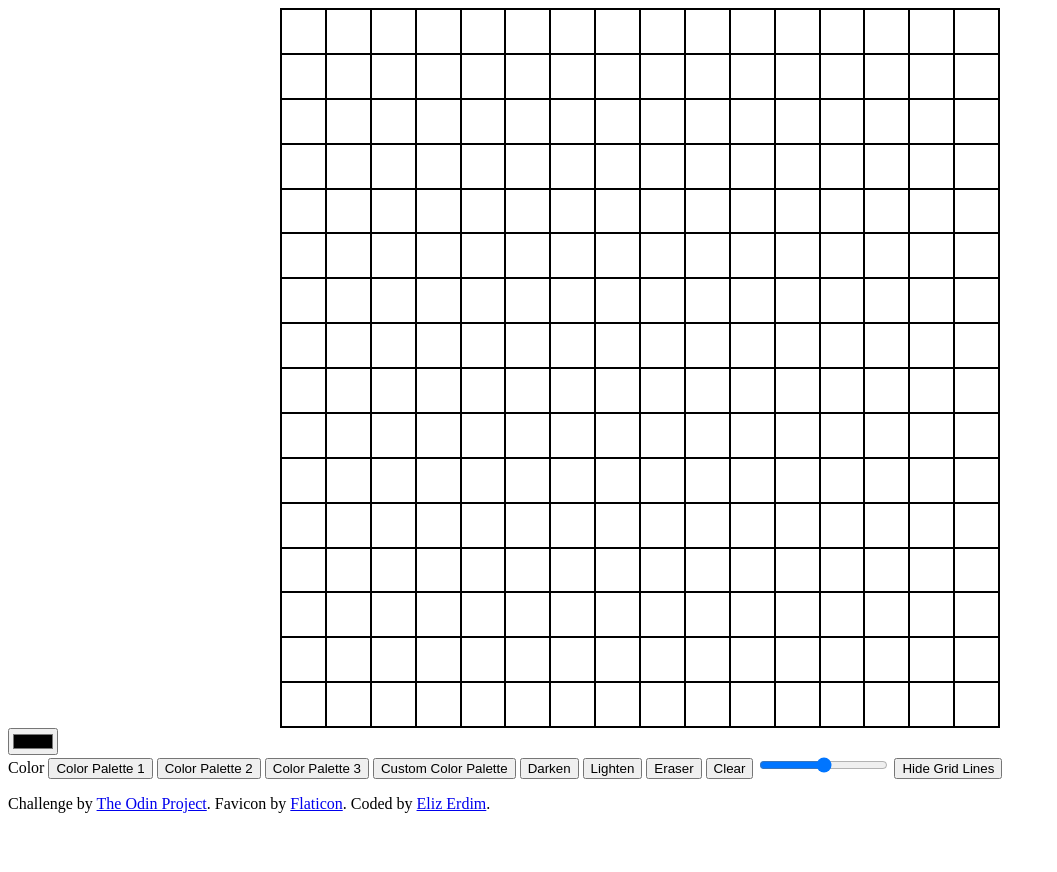
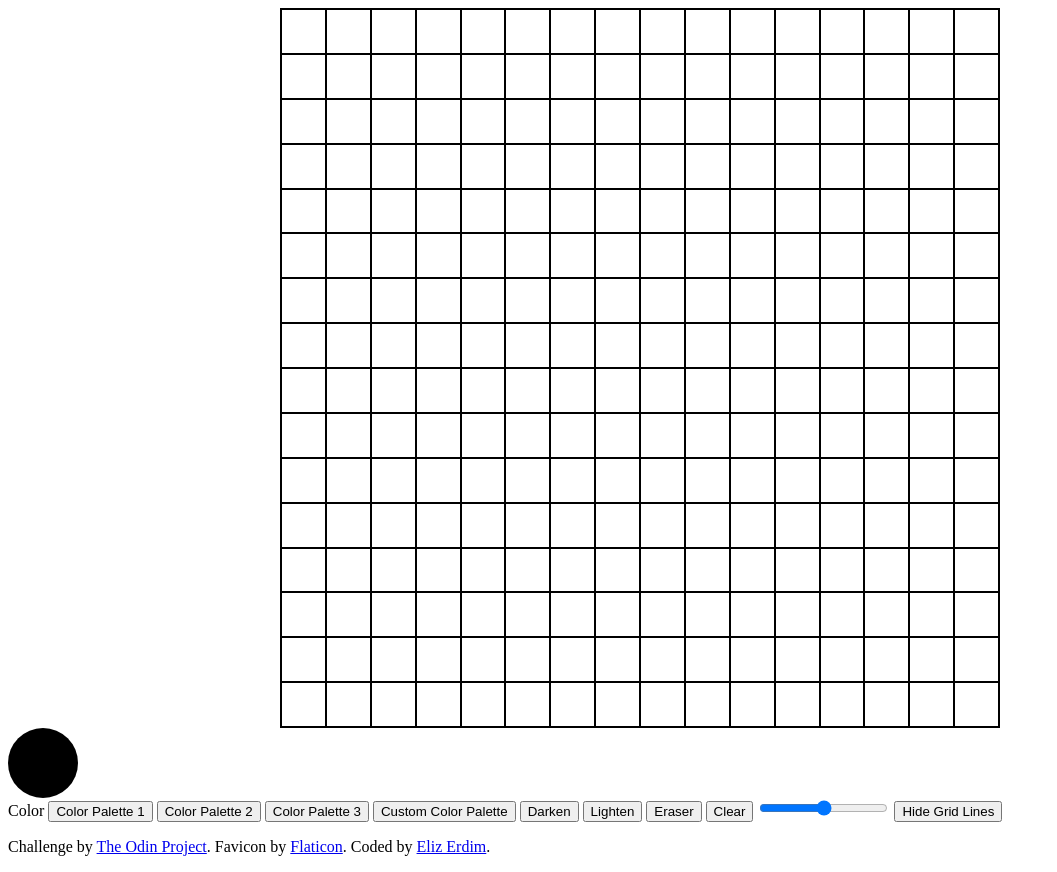
Before and after one commit to elizerdim/etch-a-sketch, a plain HTML site: page index.html in a window 1280 px wide. Shown: the whole page, without its empty margins (0-1057 px from the left). Before the commit the page ends 829 px from the top, so only its background shows below. Drawn offline with Linux system fonts and the light colour scheme.

Commit message:
Style color input

```diff
--- a/styles.css
+++ b/styles.css
@@ -16,3 +16,17 @@
   width: calc(100% / 16);
   aspect-ratio: 1 / 1;
 }
+
+.color-picker-wrapper {
+  width: 70px;
+  height: 70px;
+  border-radius: 500px;
+  overflow: hidden;
+}
+
+input[type="color"] {
+  width: 90px;
+  height: 90px;
+  margin-left: -10px;
+  margin-top: -10px;
+}
```
Also changed, not shown: 1 other file.
